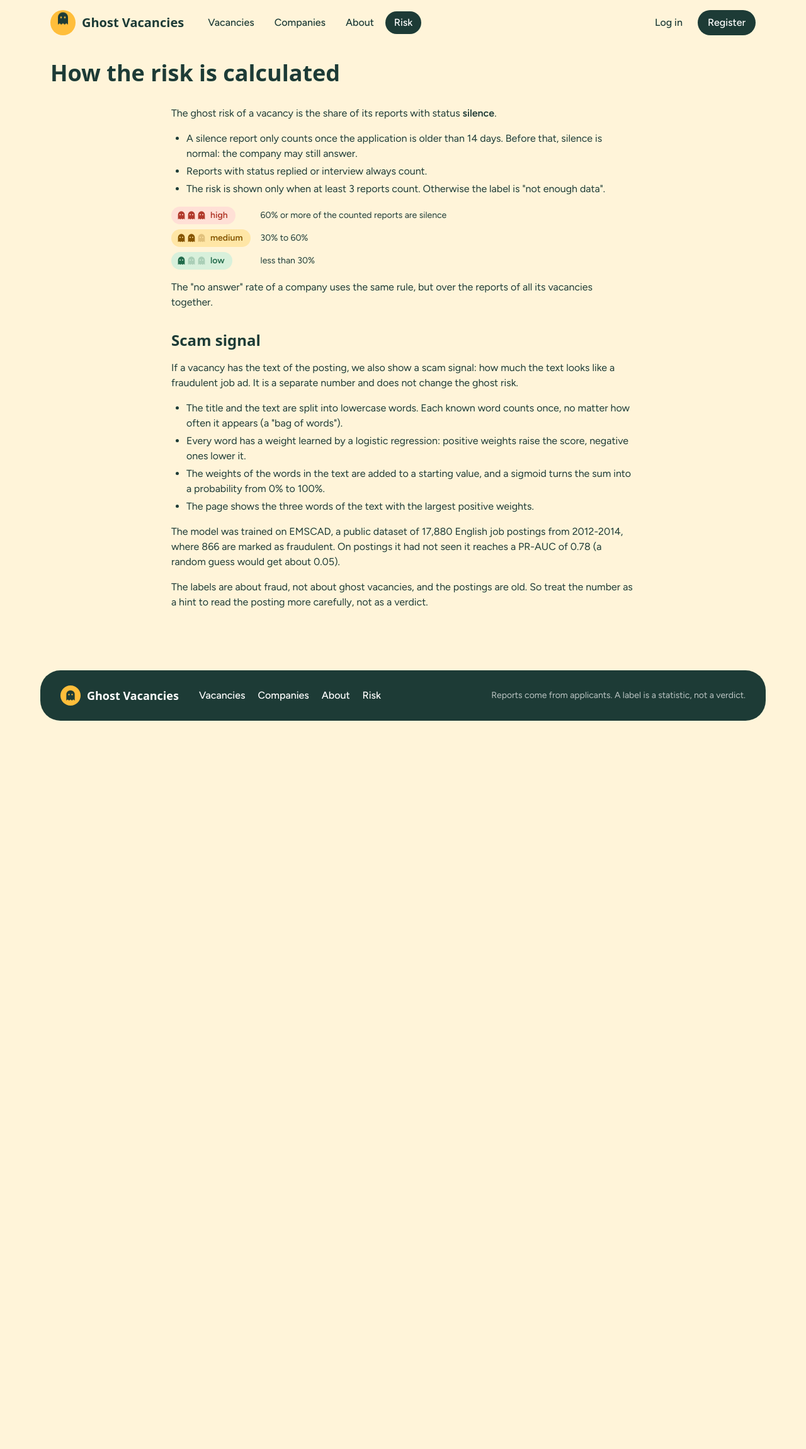
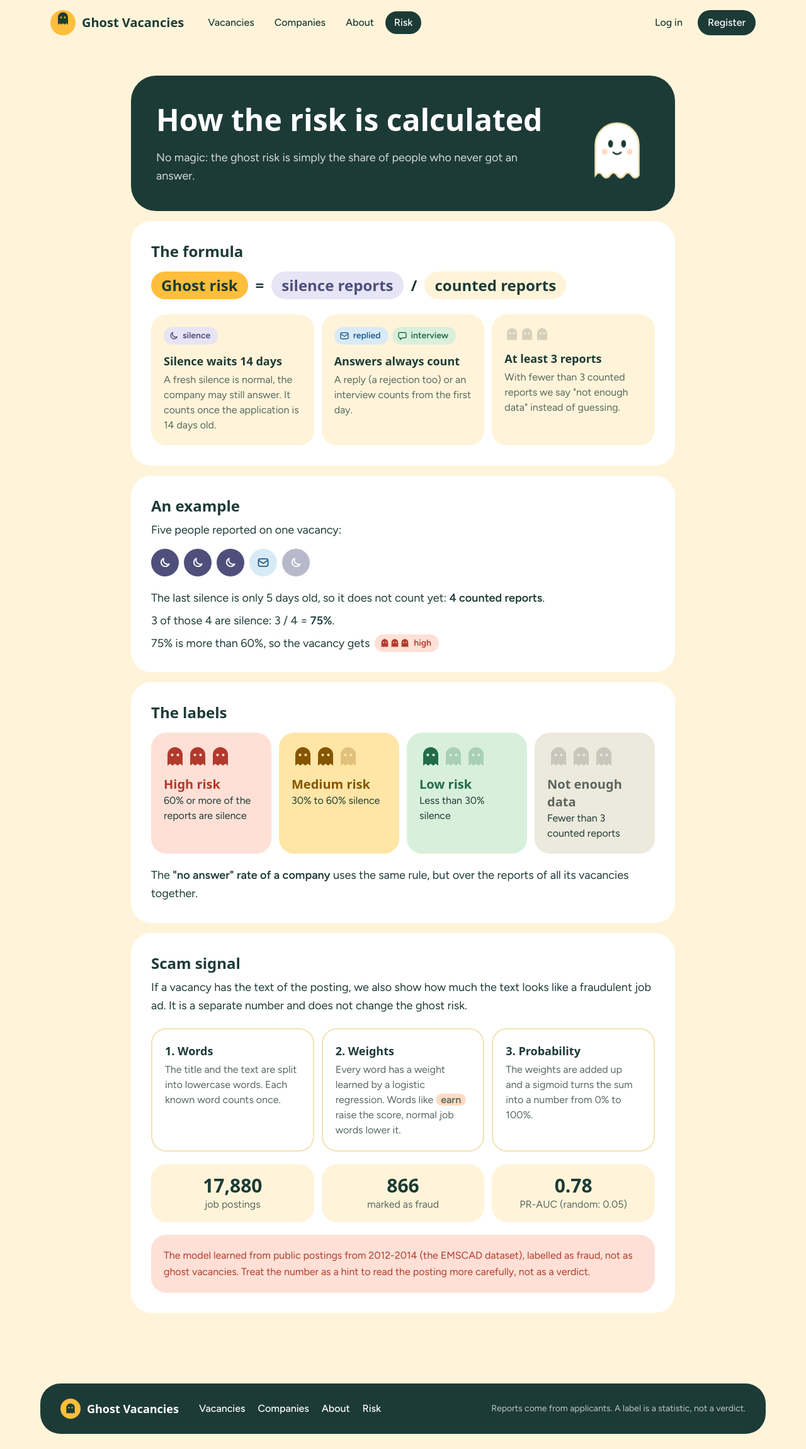
Before and after one commit to kreohes/ghost_vacancies, a Laravel app: page /risk in a window 1280 px wide. Shown: the whole page at 63% size. Before the commit the page ends 1144 px from the top, so only its background shows below. Run offline with Laravel 12, Linux system fonts and the light colour scheme; some libraries are stand-ins or nearby versions; some web fonts are replaced.

Commit message:
Design: risk page with the formula, a worked example and the scam signal explained
Co-Authored-By: Claude Opus 5.5 <noreply@anthropic.com>

```diff
--- a/resources/views/pages/risk.blade.php
+++ b/resources/views/pages/risk.blade.php
@@ -1,49 +1,101 @@
 <x-app-layout>
-    <x-slot name="header">
-        <h2 class="font-display text-4xl font-bold">How the risk is calculated</h2>
-    </x-slot>
+    <div class="mx-auto max-w-4xl space-y-4 px-4 py-8 md:py-12">
+        <section class="flex flex-wrap items-end gap-x-8 gap-y-4 rounded-[2.5rem] bg-dusk p-6 text-white sm:p-10">
+            <div class="min-w-64 flex-1">
+                <h1 class="font-display text-4xl leading-tight font-bold sm:text-5xl">How the risk is calculated</h1>
+                <p class="mt-4 max-w-xl text-lg leading-relaxed text-white/80">
+                    No magic: the ghost risk is simply the share of people who never got an answer.
+                </p>
+            </div>
+            <x-mascot class="h-28 w-26" />
+        </section>
 
-    <div class="max-w-3xl mx-auto py-8 px-4 space-y-4 text-dusk">
-        <p>
-            The ghost risk of a vacancy is the share of its reports with status <strong>silence</strong>.
-        </p>
-        <ul class="list-disc ps-6 space-y-1">
-            <li>
-                A silence report only counts once the application is older than {{ $silenceAfterDays }} days.
-                Before that, silence is normal: the company may still answer.
-            </li>
-            <li>Reports with status replied or interview always count.</li>
-            <li>The risk is shown only when at least {{ $minReports }} reports count. Otherwise the label is "not enough data".</li>
-        </ul>
+        <section class="rounded-4xl bg-white p-6 sm:p-8">
+            <h2 class="font-display text-2xl font-semibold">The formula</h2>
+            <p class="mt-4 flex flex-wrap items-center gap-3 font-display text-xl font-semibold sm:text-2xl">
+                <span class="rounded-full bg-lamp px-4 py-1.5">Ghost risk</span>
+                <span>=</span>
+                <span class="rounded-full bg-silence-soft px-4 py-1.5 text-silence">silence reports</span>
+                <span>/</span>
+                <span class="rounded-full bg-butter px-4 py-1.5">counted reports</span>
+            </p>
 
-        <table class="mt-4 text-sm">
-            <tr><td class="pe-4"><x-risk-badge label="high" /></td><td>60% or more of the counted reports are silence</td></tr>
-            <tr><td class="pe-4 pt-2"><x-risk-badge label="medium" /></td><td class="pt-2">30% to 60%</td></tr>
-            <tr><td class="pe-4 pt-2"><x-risk-badge label="low" /></td><td class="pt-2">less than 30%</td></tr>
-        </table>
+            <ul class="mt-6 grid gap-3 md:grid-cols-3">
+                <li class="rounded-3xl bg-butter p-5">
+                    <x-status-pill status="silence" />
+                    <p class="mt-3 font-display text-lg font-semibold">Silence waits {{ $silenceAfterDays }} days</p>
+                    <p class="mt-1 text-moss">A fresh silence is normal, the company may still answer. It counts once the application is {{ $silenceAfterDays }} days old.</p>
+                </li>
+                <li class="rounded-3xl bg-butter p-5">
+                    <p class="flex flex-wrap gap-1.5"><x-status-pill status="replied" /><x-status-pill status="interview" /></p>
+                    <p class="mt-3 font-display text-lg font-semibold">Answers always count</p>
+                    <p class="mt-1 text-moss">A reply (a rejection too) or an interview counts from the first day.</p>
+                </li>
+                <li class="rounded-3xl bg-butter p-5">
+                    <span class="text-nodata"><x-risk-ghosts label="not enough data" /></span>
+                    <p class="mt-3 font-display text-lg font-semibold">At least {{ $minReports }} reports</p>
+                    <p class="mt-1 text-moss">With fewer than {{ $minReports }} counted reports we say "not enough data" instead of guessing.</p>
+                </li>
+            </ul>
+        </section>
 
-        <p>
-            The "no answer" rate of a company uses the same rule, but over the reports of all its vacancies together.
-        </p>
+        <section class="rounded-4xl bg-white p-6 sm:p-8">
+            <h2 class="font-display text-2xl font-semibold">An example</h2>
+            <p class="mt-2 text-lg">Five people reported on one vacancy:</p>
+            <ul class="mt-4 flex flex-wrap gap-2">
+                <li class="grid size-11 place-items-center rounded-full bg-silence text-white" title="silence, 40 days ago"><svg class="size-5" aria-hidden="true"><use href="#silence"/></svg></li>
+                <li class="grid size-11 place-items-center rounded-full bg-silence text-white" title="silence, 30 days ago"><svg class="size-5" aria-hidden="true"><use href="#silence"/></svg></li>
+                <li class="grid size-11 place-items-center rounded-full bg-silence text-white" title="silence, 20 days ago"><svg class="size-5" aria-hidden="true"><use href="#silence"/></svg></li>
+                <li class="grid size-11 place-items-center rounded-full bg-replied-soft text-replied" title="replied"><svg class="size-5" aria-hidden="true"><use href="#replied"/></svg></li>
+                <li class="grid size-11 place-items-center rounded-full bg-silence text-white opacity-40" title="silence, 5 days ago, not counted yet"><svg class="size-5" aria-hidden="true"><use href="#silence"/></svg></li>
+            </ul>
+            <ol class="mt-5 space-y-2 text-lg">
+                <li>The last silence is only 5 days old, so it does not count yet: <strong>4 counted reports</strong>.</li>
+                <li>3 of those 4 are silence: 3 / 4 = <strong>75%</strong>.</li>
+                <li class="flex flex-wrap items-center gap-2">75% is more than 60%, so the vacancy gets <x-risk-badge label="high" /></li>
+            </ol>
+        </section>
 
-        <h3 id="scam-signal" class="font-display text-2xl font-semibold pt-4">Scam signal</h3>
-        <p>
-            If a vacancy has the text of the posting, we also show a scam signal: how much the text looks like a fraudulent job ad.
-            It is a separate number and does not change the ghost risk.
-        </p>
-        <ul class="list-disc ps-6 space-y-1">
-            <li>The title and the text are split into lowercase words. Each known word counts once, no matter how often it appears (a "bag of words").</li>
-            <li>Every word has a weight learned by a logistic regression: positive weights raise the score, negative ones lower it.</li>
-            <li>The weights of the words in the text are added to a starting value, and a sigmoid turns the sum into a probability from 0% to 100%.</li>
-            <li>The page shows the three words of the text with the largest positive weights.</li>
-        </ul>
-        <p>
-            The model was trained on EMSCAD, a public dataset of 17,880 English job postings from 2012-2014, where 866 are marked as fraudulent.
-            On postings it had not seen it reaches a PR-AUC of 0.78 (a random guess would get about 0.05).
-        </p>
-        <p>
-            The labels are about fraud, not about ghost vacancies, and the postings are old.
-            So treat the number as a hint to read the posting more carefully, not as a verdict.
-        </p>
+        <section class="rounded-4xl bg-white p-6 sm:p-8">
+            <h2 class="font-display text-2xl font-semibold">The labels</h2>
+            <x-ghost-legend class="mt-4" />
+            <p class="mt-5 text-lg leading-relaxed">
+                The <strong>"no answer" rate of a company</strong> uses the same rule, but over the reports of all its vacancies together.
+            </p>
+        </section>
+
+        <section id="scam-signal" class="rounded-4xl bg-white p-6 sm:p-8">
+            <h2 class="font-display text-2xl font-semibold">Scam signal</h2>
+            <p class="mt-2 text-lg leading-relaxed">
+                If a vacancy has the text of the posting, we also show how much the text looks like a fraudulent job ad.
+                It is a separate number and does not change the ghost risk.
+            </p>
+
+            <ol class="mt-5 grid gap-3 md:grid-cols-3">
+                <li class="rounded-3xl border-2 border-crust p-5">
+                    <p class="font-display text-lg font-semibold">1. Words</p>
+                    <p class="mt-1 text-moss">The title and the text are split into lowercase words. Each known word counts once.</p>
+                </li>
+                <li class="rounded-3xl border-2 border-crust p-5">
+                    <p class="font-display text-lg font-semibold">2. Weights</p>
+                    <p class="mt-1 text-moss">Every word has a weight learned by a logistic regression. Words like <span class="rounded-full bg-peach px-2 font-semibold">earn</span> raise the score, normal job words lower it.</p>
+                </li>
+                <li class="rounded-3xl border-2 border-crust p-5">
+                    <p class="font-display text-lg font-semibold">3. Probability</p>
+                    <p class="mt-1 text-moss">The weights are added up and a sigmoid turns the sum into a number from 0% to 100%.</p>
+                </li>
+            </ol>
+
+            <ul class="mt-5 grid grid-cols-3 gap-3 text-center">
+                <li class="rounded-3xl bg-butter px-2 py-4"><strong class="block font-display text-3xl font-bold">17,880</strong><span class="text-moss">job postings</span></li>
+                <li class="rounded-3xl bg-butter px-2 py-4"><strong class="block font-display text-3xl font-bold">866</strong><span class="text-moss">marked as fraud</span></li>
+                <li class="rounded-3xl bg-butter px-2 py-4"><strong class="block font-display text-3xl font-bold">0.78</strong><span class="text-moss">PR-AUC (random: 0.05)</span></li>
+            </ul>
+
+            <p class="mt-5 rounded-3xl bg-high-soft p-5 leading-relaxed text-high">
+                The model learned from public postings from 2012-2014 (the EMSCAD dataset), labelled as fraud, not as ghost vacancies.
+                Treat the number as a hint to read the posting more carefully, not as a verdict.
+            </p>
+        </section>
     </div>
 </x-app-layout>
```
